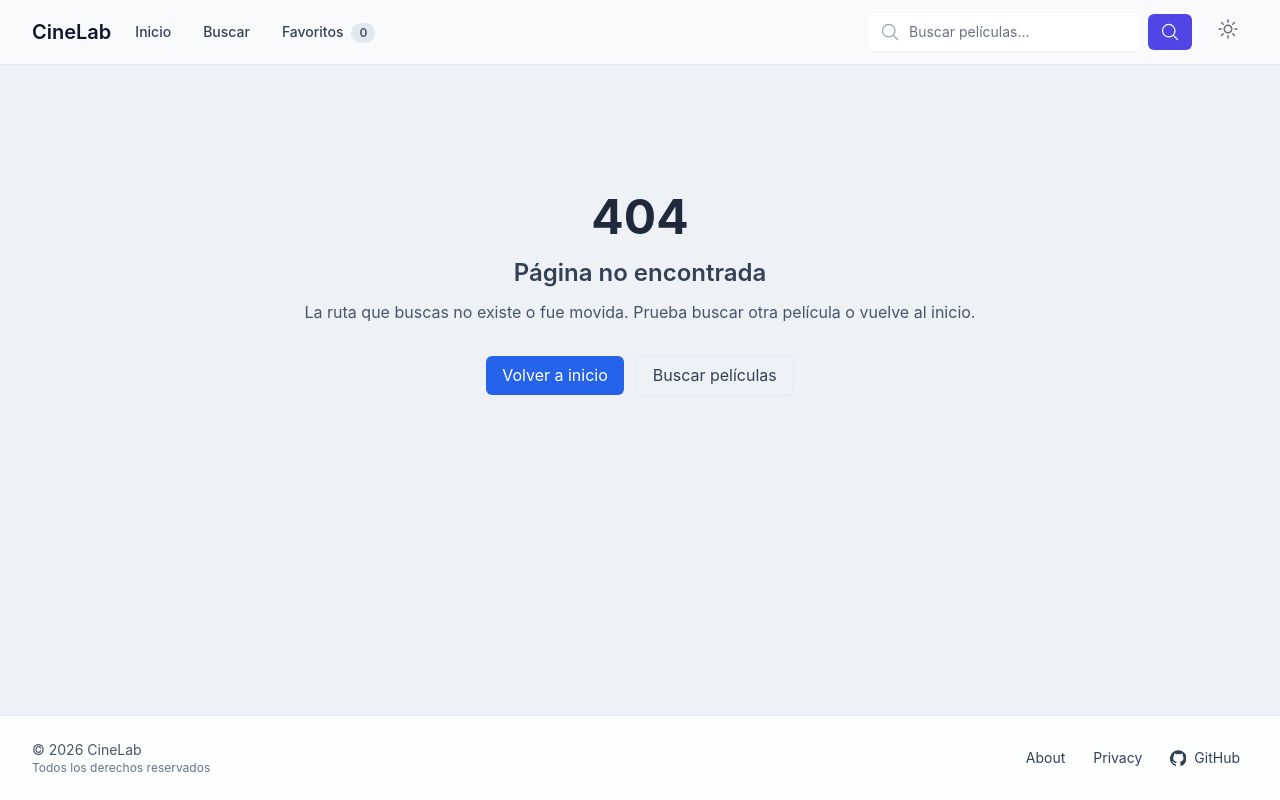
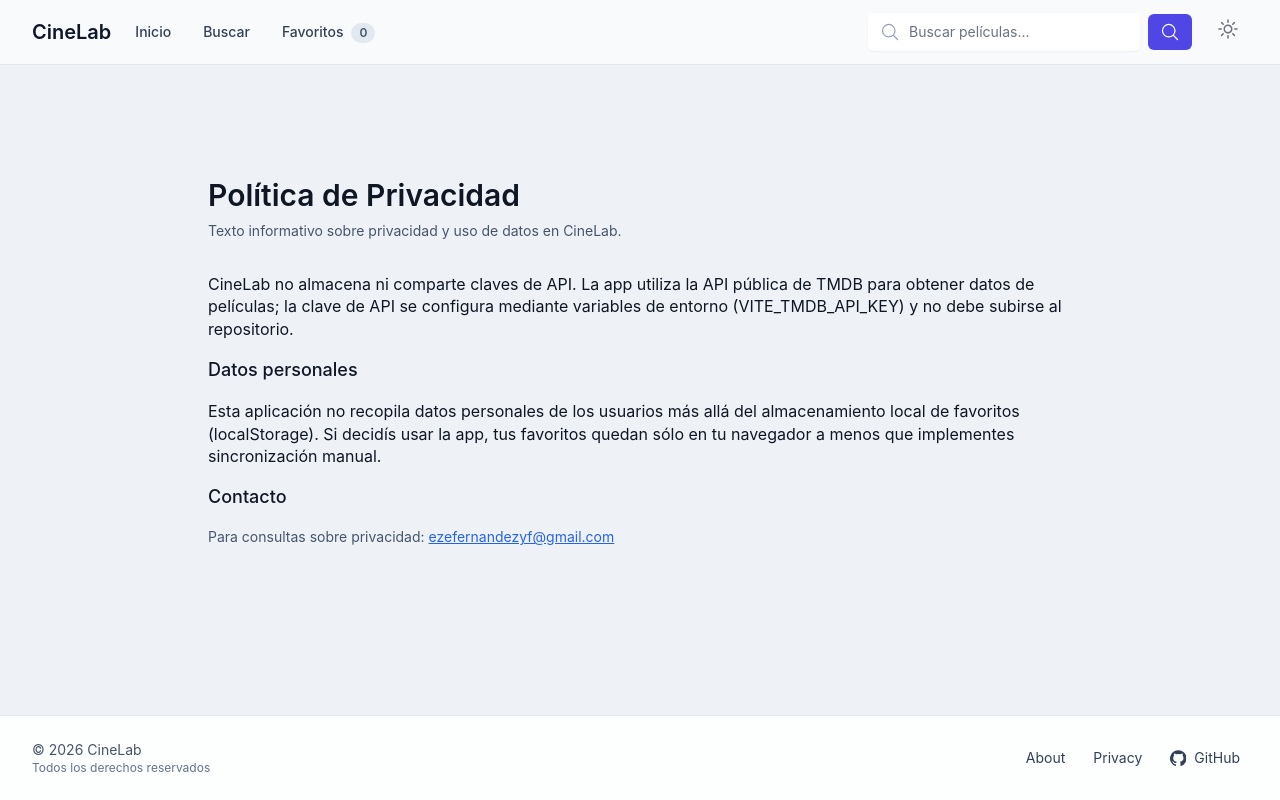
Before and after one commit to ezefernandezyf/cinelab-react, a React (Vite) app: page /privacy in a window 1280 px wide. Before the commit this address led to /not-found. Built offline with nearby package versions, Linux system fonts and the light colour scheme; no server answers.

Commit message:
feat(routes): add About and Privacy pages to AppRoutes

```diff
--- /dev/null
+++ b/src/pages/AboutPage/AboutPage.tsx
@@ -0,0 +1,41 @@
+import { Link } from 'react-router-dom';
+
+export default function AboutPage() {
+  return (
+    <main className="max-w-4xl mx-auto px-4 py-12">
+      <header>
+        <h1 className="text-3xl font-semibold mb-2">Acerca de CineLab</h1>
+        <p className="text-sm text-slate-600 dark:text-slate-400">
+          CineLab es un proyecto de portfolio para buscar y explorar películas usando la API de The
+          Movie Database (TMDB). Está construido con React, Vite y Tailwind CSS, y muestra buenas
+          prácticas en hooks, testing y accesibilidad.
+        </p>
+      </header>
+
+      <section className="mt-8 space-y-4">
+        <p>
+          Funcionalidades destacadas: búsqueda con paginación y debounce, favoritos persistidos en
+          localStorage, consumo centralizado de la API con interceptors, y tests con Vitest + React
+          Testing Library.
+        </p>
+
+        <p>
+          Este repositorio pretende ser una muestra técnica. Si querés ver el código, visita el
+          <Link to="/" className="text-cinematic-action underline ml-1">
+            {' '}
+            repositorio en GitHub
+          </Link>
+          .
+        </p>
+
+        <h2 className="text-xl font-medium mt-6">Contacto</h2>
+        <p className="text-sm text-slate-600 dark:text-slate-400">
+          Autor: Ezequiel Fernández —{' '}
+          <a className="text-cinematic-action underline" href="mailto:ezefernandezyf@gmail.com">
+            ezefernandezyf@gmail.com
+          </a>
+        </p>
+      </section>
+    </main>
+  );
+}
--- a/src/pages/AppRoutes/AppRoutes.tsx
+++ b/src/pages/AppRoutes/AppRoutes.tsx
@@ -5,6 +5,8 @@ import { NotFoundPage } from '../NotFoundPage/NotFoundPage';
 import SearchPage from '../SearchPage/SearchPage';
 import FavoritesPage from '../FavoritesPage/FavoritesPage';
 import MovieDetailPage from '../MovieDetail/MovieDetailPage';
+import PrivacyPage from '../PrivacyPage/PrivacyPage';
+import AboutPage from '../AboutPage/AboutPage';
 
 export const AppRoutes = (): React.JSX.Element => {
   return (
@@ -15,6 +17,8 @@ export const AppRoutes = (): React.JSX.Element => {
         <Route path="search" element={<SearchPage />} />
         <Route path="favorites" element={<FavoritesPage />} />
         <Route path="movie/:id" element={<MovieDetailPage />} />
+        <Route path="/about" element={<AboutPage />} />
+        <Route path="/privacy" element={<PrivacyPage />} />
         <Route path="not-found" element={<NotFoundPage />} />
         <Route path="*" element={<Navigate to="/not-found" replace />} />
       </Route>
--- /dev/null
+++ b/src/pages/PrivacyPage/PrivacyPage.tsx
@@ -0,0 +1,35 @@
+export default function PrivacyPage() {
+  return (
+    <main className="max-w-4xl mx-auto px-4 py-12">
+      <header>
+        <h1 className="text-3xl font-semibold mb-2">Política de Privacidad</h1>
+        <p className="text-sm text-slate-600 dark:text-slate-400">
+          Texto informativo sobre privacidad y uso de datos en CineLab.
+        </p>
+      </header>
+
+      <section className="mt-8 space-y-4">
+        <p>
+          CineLab no almacena ni comparte claves de API. La app utiliza la API pública de TMDB para
+          obtener datos de películas; la clave de API se configura mediante variables de entorno
+          (VITE_TMDB_API_KEY) y no debe subirse al repositorio.
+        </p>
+
+        <h2 className="text-lg font-medium">Datos personales</h2>
+        <p>
+          Esta aplicación no recopila datos personales de los usuarios más allá del almacenamiento
+          local de favoritos (localStorage). Si decidís usar la app, tus favoritos quedan sólo en tu
+          navegador a menos que implementes sincronización manual.
+        </p>
+
+        <h2 className="text-lg font-medium">Contacto</h2>
+        <p className="text-sm text-slate-600 dark:text-slate-400">
+          Para consultas sobre privacidad:{' '}
+          <a href="mailto:ezefernandezyf@gmail.com" className="text-cinematic-action underline">
+            ezefernandezyf@gmail.com
+          </a>
+        </p>
+      </section>
+    </main>
+  );
+}
```
